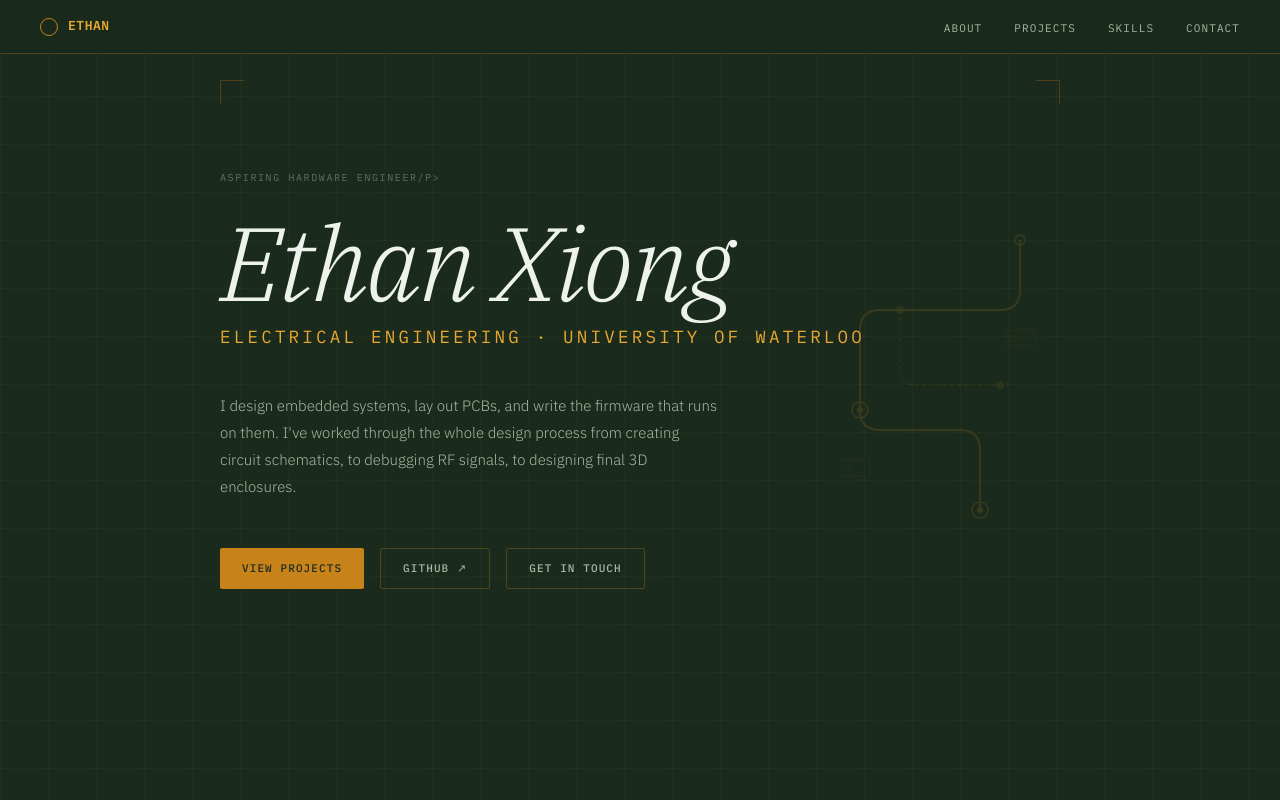
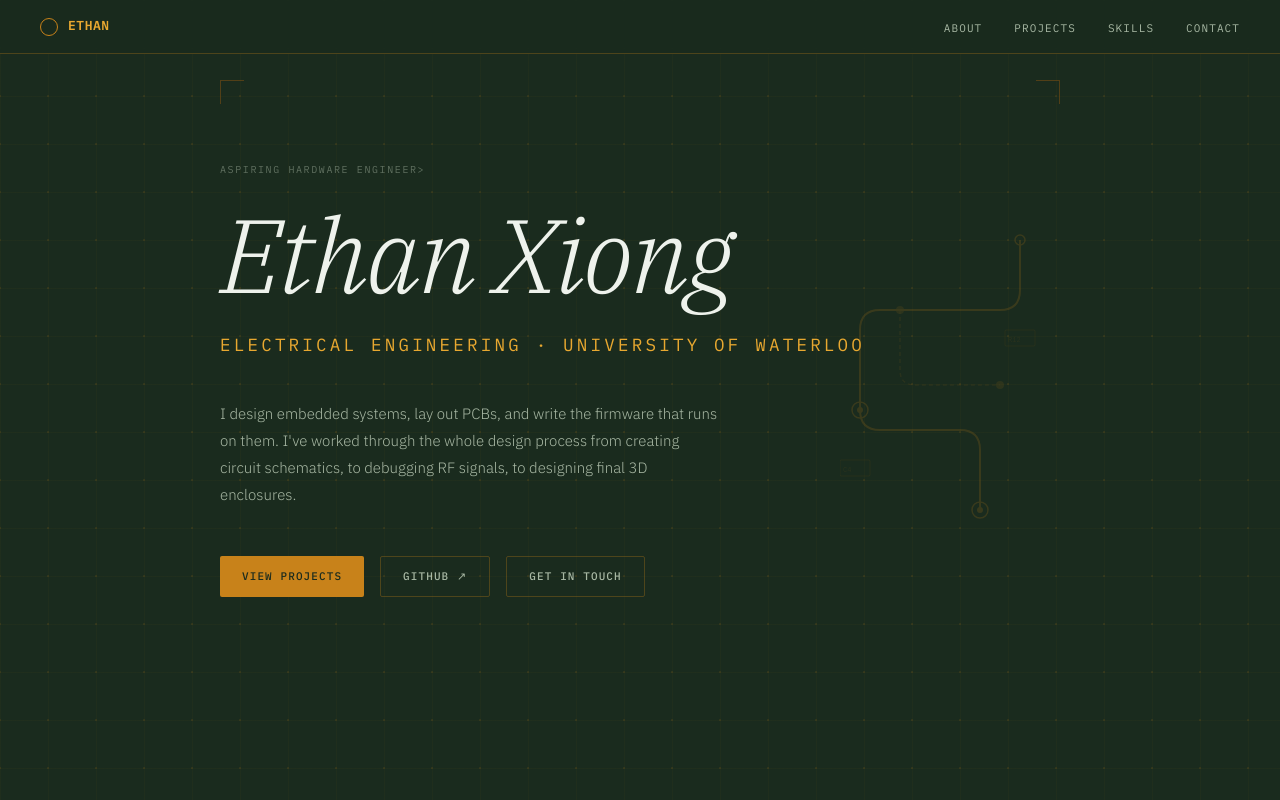
Before and after one commit to exion5/exion5, a plain HTML site: page index.html in a window 1280 px wide. Shown: the top 800 px of the page. Drawn offline with Linux system fonts and the light colour scheme.

Commit message:
increased name margins

```diff
--- a/index.html
+++ b/index.html
@@ -189,7 +189,7 @@ section { padding: 6rem 0; }
   line-height: 1.0;
   letter-spacing: -0.02em;
   color: var(--silk);
-  margin-bottom: 0.5rem;
+  margin-bottom: 1.5rem;
   opacity: 0;
   animation: fadeUp 0.5s ease forwards 0.2s;
 }
@@ -548,7 +548,7 @@ footer .copper { color: var(--copper); }
 <!-- HERO -->
 <div class="container">
   <section id="hero">
-    <p class="hero-refdes">Aspiring Hardware Engineer/p>
+    <p class="hero-refdes">Aspiring Hardware Engineer>
     <h1 class="hero-name">Ethan Xiong</h1>
     <p class="hero-title">Electrical Engineering · University of Waterloo</p>
     <p class="hero-sub">
```
